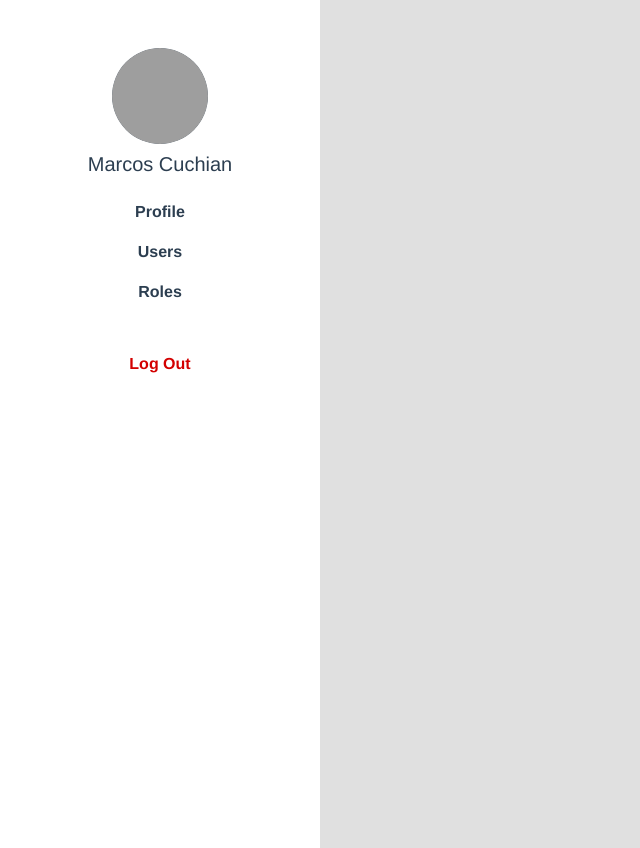
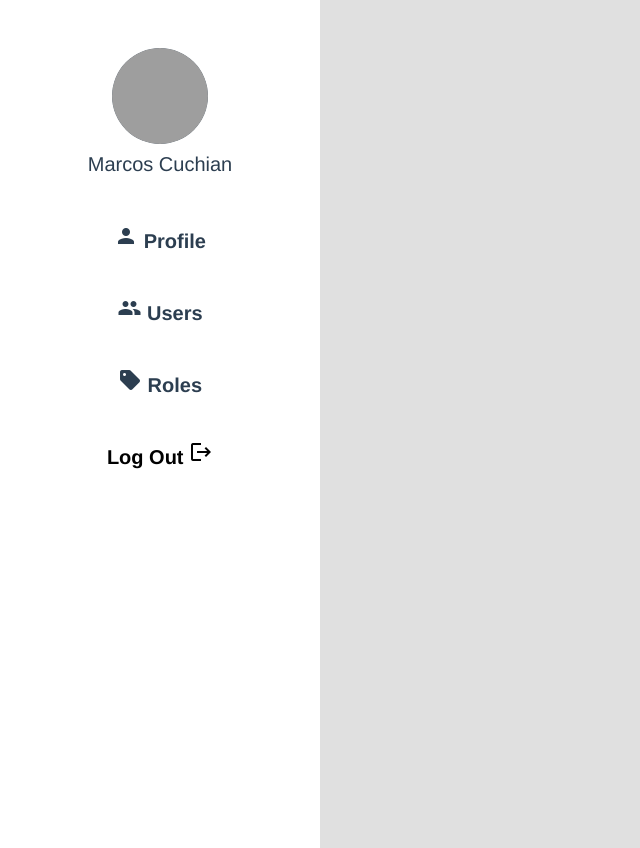
Before and after one commit to ingenieros2/UserManagement2, a Vue app: page /#/ in a window 1280 px wide. Shown: the whole page, without its empty margins (0-640 px from the left). Built offline with nearby package versions, Linux system fonts and the light colour scheme; grey boxes are pictures that could not be loaded.

Commit message:
fixed roles component

```diff
--- a/src/App.vue
+++ b/src/App.vue
@@ -5,8 +5,8 @@
       rel="stylesheet"
     />
     <b-container fluid>
-      <b-row>
-        <b-col class="bg-white pt-5" sm="3">
+      <b-row >
+        <b-col class="bg-white pt-5" sm="3" fluid>
           <b-nav id="nav" vertical>
             <div class="pt-sm-10">
               <b-avatar
@@ -18,10 +18,22 @@
                 Marcos Cuchian
               </h5>
             </div>
-            <router-link to="/profile" class="pt-3">Profile</router-link>
-            <router-link to="/users" class="pt-3">Users</router-link>
-            <router-link to="/roles" class="pt-3">Roles</router-link>
-            <router-link to="/" class="pt-5">Log Out</router-link>
+            <div class="d-flex  flex-column bd-highlight mb-3 justify-content-between">
+
+            <router-link to="/profile" class="pt-3">
+              <span class="material-icons">person</span>
+            Profile</router-link>
+            <router-link to="/users" class="pt-3">
+              <span class="material-icons">people</span>
+            Users</router-link>
+            <router-link to="/roles" class="pt-3">
+              <span class="material-icons">sell</span>
+            Roles
+            </router-link>
+            <router-link to="/" class="pt-5">Log Out
+              <span class="material-icons">logout</span>
+            </router-link>
+            </div>
           </b-nav>
         </b-col>
         <b-col sm="8">
@@ -63,6 +75,13 @@ export default {
 }
 
 #nav a.router-link-exact-active {
-  color: #d30000;
+  color: #000000;
+  background: #ffffff ;
+  font-size: 20px;
+}
+#nav a{
+  padding-top:40px !important;
+  background: #ffffff;
+  font-size: 20px;
 }
 </style>
--- a/src/store/roles.js
+++ b/src/store/roles.js
@@ -1,10 +1,14 @@
 export default {
   namespaced: true,
   state: {
-    roles: []
+    roles: [
+      { id: 8, name: 'Nachito', user: 1, profile: 1, role: 1 },
+      { id: 2, name: 'Marcos', user: 1, profile: 0, role: 1 },
+      { id: 3, name: 'Franco', user: 1, profile: 1, role: 1 },
+      { id: 4, name: 'Piter', user: 1, profile: 1, role: 0 }]
   },
-  getter: {
-    getRoles: (state) => state.Roles
+  getters: {
+    getRoles: (state) => state.roles
   },
   mutations: {
 
--- a/src/store/users.js
+++ b/src/store/users.js
@@ -4,7 +4,7 @@ export default {
   state: {
     users: [{ name: 'Gola' }]
   },
-  getter: {
+  getters: {
     getUser: (state) => state.users
 
   },
--- a/src/views/Roles.vue
+++ b/src/views/Roles.vue
@@ -2,19 +2,20 @@
   <b-container>
     <b-row class="title-module">
       <b-col sm="1">
-        <h1>Roles</h1>
+
       </b-col>
       <b-col sm="8"></b-col>
       <b-col sm="3">
         <b-button v-b-modal.modal-2 @click="modalNewRole">Add Role</b-button>
       </b-col>
     </b-row>
-    <b-table striped hover :items="items" :fields="fields">
+    <b-table striped hover :items="rolesData" :fields="fields">
       <template #cell(Acciones)="data">
+
         <b-row>
           <b-col cols="4"></b-col>
           <b-col cols="2">
-            <a v-b-modal.modal-2 @click="modalEditing">
+            <a v-b-modal.modal-2 @click="modalEditing(data.item)">
               <span class="material-icons">edit</span>
             </a>
           </b-col>
@@ -40,19 +41,19 @@
           <b-row>
             <b-col sm="12">
               <h6>User Module</h6>
-              <PermissionLights :role="role" @click="trafficLight" />
+              <PermissionLights :role="permisionUser"  @click="userpermission" />
             </b-col>
           </b-row>
           <b-row>
-            <b-col sm="12">
+            <b-col required sm="12">
               <h6>Role Module</h6>
-              <PermissionLights/>
+              <PermissionLights :role="permisionRol" @click="rolepermission"/>
             </b-col>
           </b-row>
           <b-row>
             <b-col sm="12">
               <h6>Profile Module</h6>
-              <PermissionLights/>
+              <PermissionLights :role="permisionProfile" @click="profilepermission"/>
             </b-col>
           </b-row>
         </form>
@@ -63,14 +64,16 @@
           <b-button size="sm" variant="danger" @click="cancel()">
             Cancel
           </b-button>
+
         </template>
+
     </b-modal>
   </b-container>
 </template>
 
 <script>
 import PermissionLights from '../components/PermissionLights.vue'
-
+import { mapGetters, mapActions } from 'vuex'
 export default {
   name: 'Roles',
   props: { },
@@ -80,45 +83,101 @@ export default {
   data () {
     return {
       items: [{ Id: 1, Name: 'Nacho', Users: 1, Roles: 0 }],
-      fields: ['Id', 'Name', 'Users', 'Roles', 'Acciones'],
-      name: '',
+      fields: ['id', 'name', 'permissionUser', 'permissionRole', 'permissionProfile', 'Acciones'],
+      name: 'a',
       editing: false,
-      role: ''
+      role: '',
+      permisionUser: null,
+      permisionRol: null,
+      permisionProfile: null,
+      id: 0,
+      permisionList: ['none', 'read', 'write']
+
     }
   },
+  mounted () {
+
+  },
   computed: {
+    ...mapGetters(
+      {
+        roles: 'roles/getRoles'
+      }),
     modalTitle () {
       return this.editing ? 'Editing' : 'New Role'
+    },
+    rolesData () {
+      return this.formatDataTable(this.roles)
     }
   },
+
   methods: {
+    ...mapActions({
+      addRol: 'roles/addRole',
+      deleteRol: 'roles/deleteRole',
+      modifyRole: 'roles/modifyRole'
+    }),
+    formatDataTable (dataList) {
+      // return this.roles
+      dataList.forEach(elem => {
+        elem.permissionUser = this.permisionList[elem.user]
+        elem.permissionRole = this.permisionList[elem.role]
+        elem.permissionProfile = this.permisionList[elem.profile]
+      })
+      return dataList
+      // elem.userPermission =
+      // const role = this.roles.find((role) => role.id === elem.roleId)
+    },
     modify () {
-      alert('Modifica')
-      this.editing = false
+      if (confirm('¿Seguro quieres modificar este Rol?')) {
+        const rolModif = { id: this.id, name: this.name, user: this.permisionUser, profile: this.permisionProfile, role: this.permisionRol }
+        this.modifyRole(rolModif)
+        this.editing = false
+      } else {
+        this.editing = false
+      }
     },
     cancelEditing () {
       this.editing = false
     },
-    modalEditing () {
+    modalEditing (data) {
+      this.reset()
       this.editing = true
-      this.reset()
+      this.name = data.name
+      this.id = data.id
+      this.permisionUser = data.user
+      this.permisionProfile = data.profile
+      this.permisionRol = data.role
     },
-    modalNewRole () {
+    modalNewRole (id) {
       this.editing = false
       this.reset()
     },
-    newRole () {
-      alert('New Role')
+    newRole (newRole) {
+      const rolAdd = { name: this.name, user: this.permisionUser, profile: this.permisionProfile, role: this.permisionRol }
+      this.addRol(rolAdd)
+      this.reset()
     },
     reset () {
       this.name = ''
       this.role = ''
+      this.permisionUser = null
+      this.permisionRol = null
+      this.permisionProfile = null
     },
-    deleteRole () {
-      alert('Poner mensaje de confirmación')
+    deleteRole (pay) {
+      if (confirm('¿Desea eliminar el rol llamado ' + pay.name + ' ?')) {
+        this.deleteRol(pay)
+      }
     },
-    trafficLight (e) {
-      console.log(e)
+    userpermission (e) {
+      this.permisionUser = e
+    },
+    rolepermission (e) {
+      this.permisionRol = e
+    },
+    profilepermission (e) {
+      this.permisionProfile = e
     }
   }
 }
```
